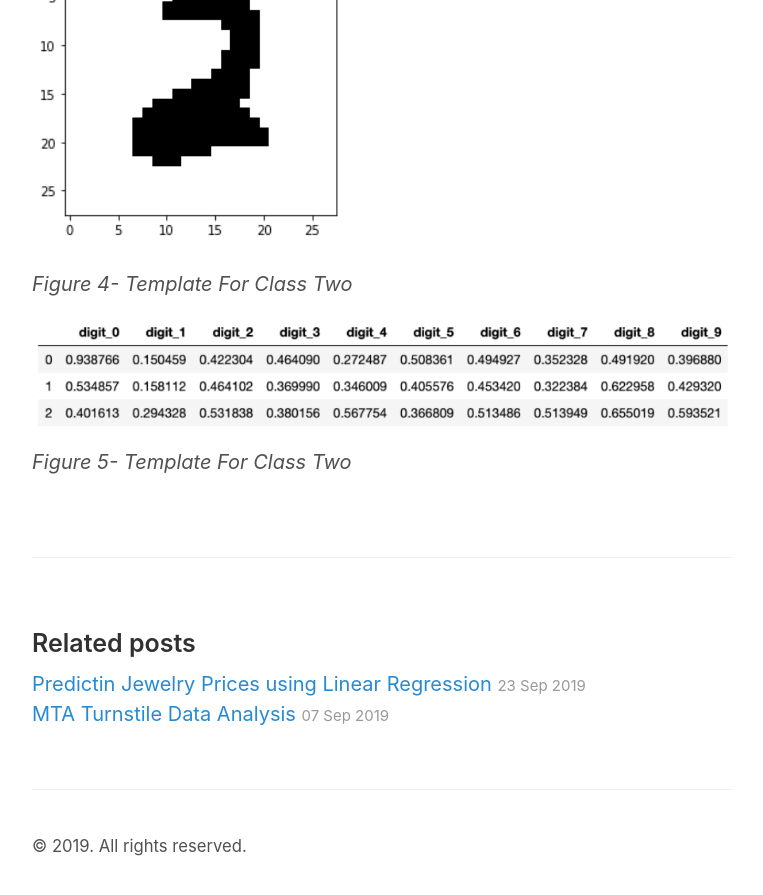
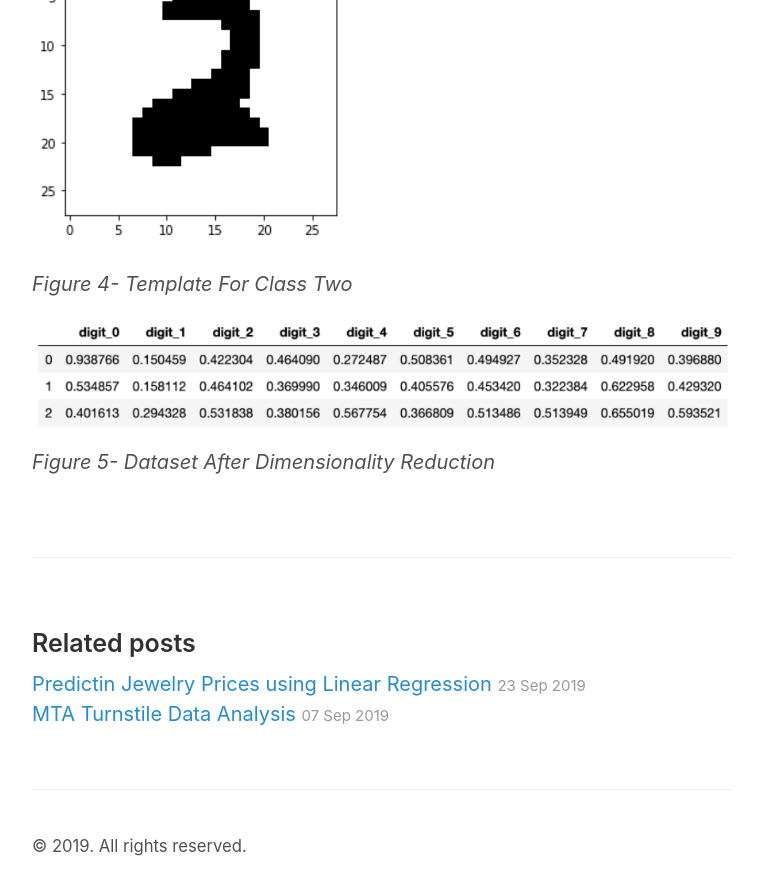
Before and after one commit to reemalmuqbil/reemalmuqbil.github.io, a Jekyll site: the page built from _posts/2019-10-12-Digits-Recognition-Using-KNN-Machine-Learning-Algorithm.md, in a window 1280 px wide and 900 px high, scrolled down 3419 px. Shown: the top 895 px of the window, without its empty margins (258-1021 px from the left). Built offline with Jekyll 4.4.1, drawn with Linux system fonts in a browser that asks for light colours.

Commit message:
fixed caption for figure 5

```diff
--- a/_posts/2019-10-12-Digits-Recognition-Using-KNN-Machine-Learning-Algorithm.md
+++ b/_posts/2019-10-12-Digits-Recognition-Using-KNN-Machine-Learning-Algorithm.md
@@ -39,4 +39,4 @@ This will result in generating 10 new features for each instance which represent
 *Figure 4- Template For Class Two*
 
 ![feature-engineered-dataset]({{site.url}}/images/digits-recognition/new-dataset.png)
-*Figure 5- Template For Class Two*
+*Figure 5- Dataset After Dimensionality Reduction*
```
